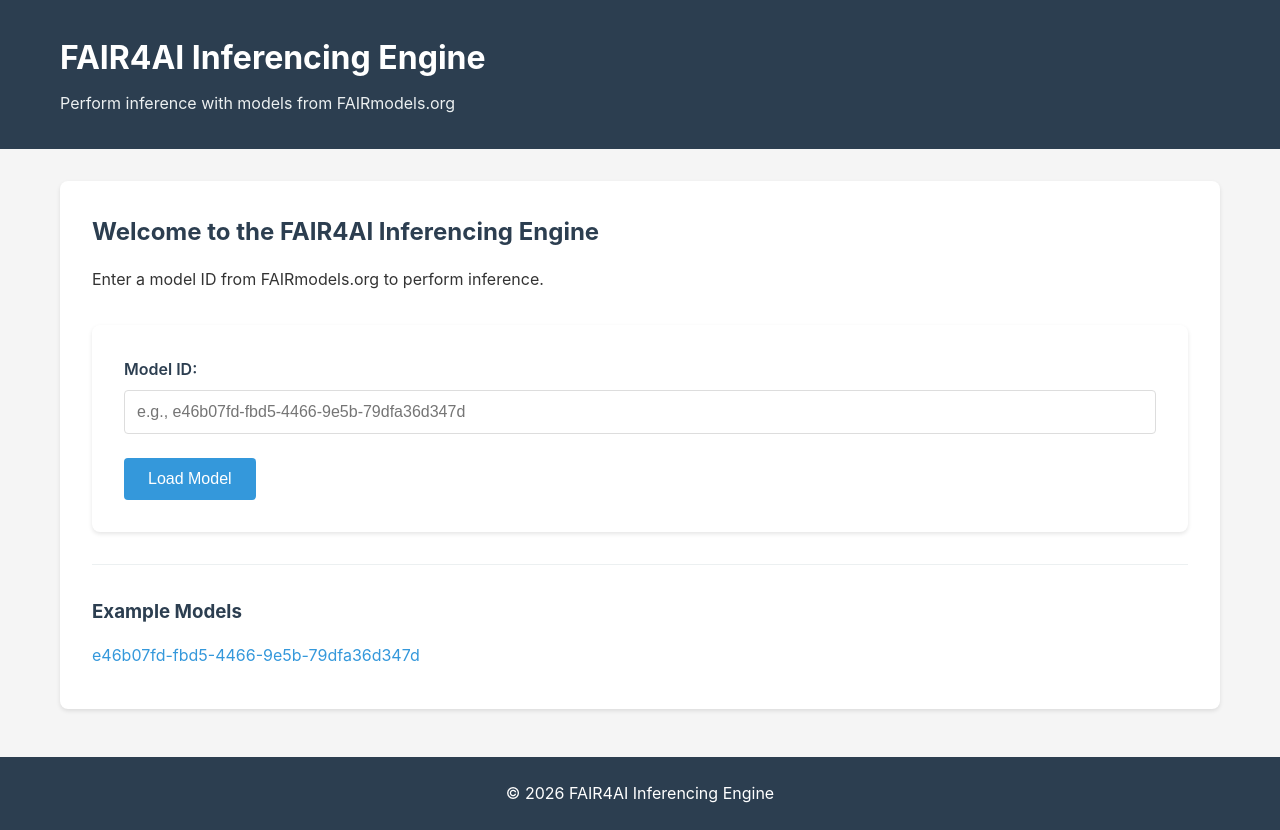
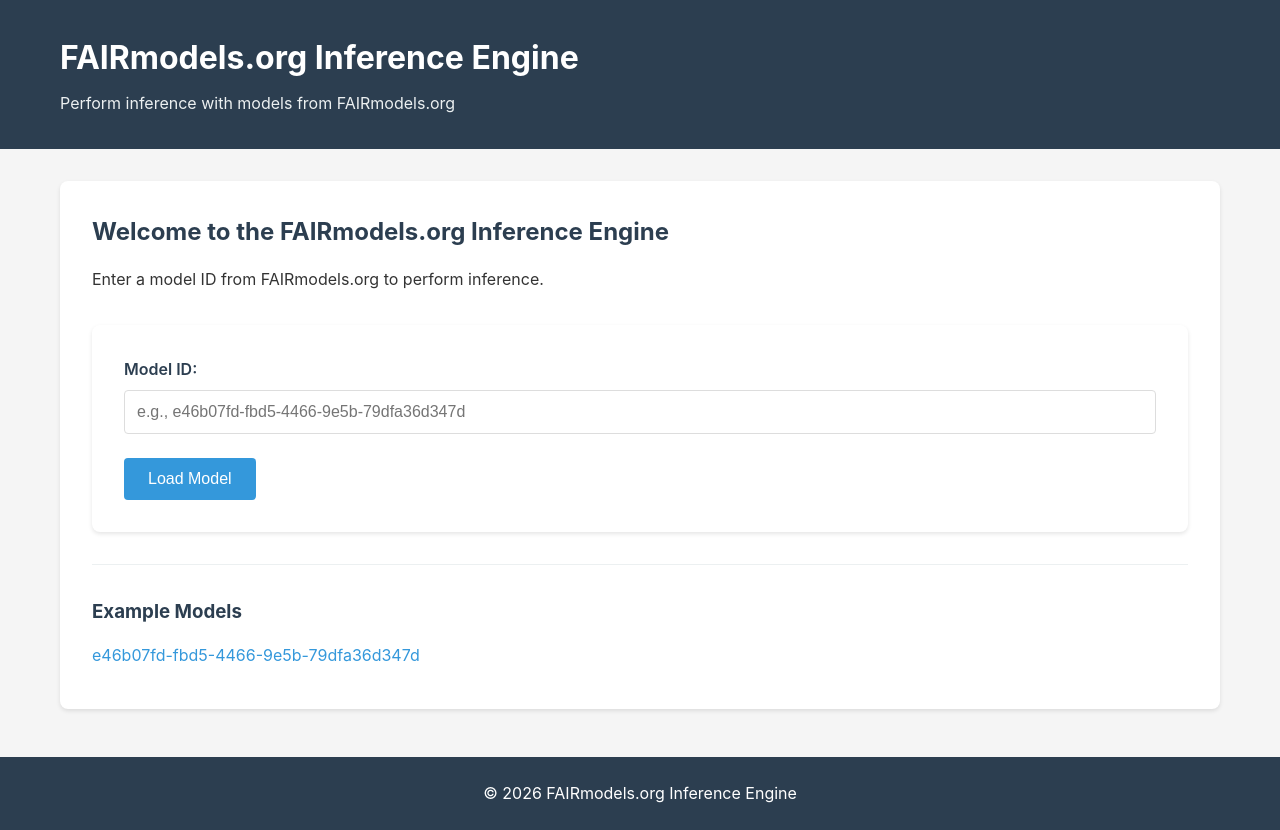
Before and after one commit to MaastrichtU-BISS/fairmodels-inference, a Flask app: page / in a window 1280 px wide. Run offline with Flask 3, Linux system fonts and the light colour scheme.

Commit message:
Renamed application

```diff
--- a/app.py
+++ b/app.py
@@ -1,5 +1,5 @@
 """
-FAIR4AI Inferencing Engine - Main Flask Application
+FAIRmodels.org Inference Engine - Main Flask Application
 
 This application provides a web interface for performing inference with models
 from FAIRmodels.org. It dynamically generates input forms based on model metadata
--- a/templates/base.html
+++ b/templates/base.html
@@ -3,13 +3,13 @@
 <head>
     <meta charset="UTF-8">
     <meta name="viewport" content="width=device-width, initial-scale=1.0">
-    <title>{% block title %}FAIR4AI Inferencing Engine{% endblock %}</title>
+    <title>{% block title %}FAIRmodels.org Inference Engine{% endblock %}</title>
     <link rel="stylesheet" href="{{ url_for('static', filename='css/style.css') }}">
 </head>
 <body>
     <header>
         <div class="container">
-            <h1><a href="{{ url_for('index') }}">FAIR4AI Inferencing Engine</a></h1>
+            <h1><a href="{{ url_for('index') }}">FAIRmodels.org Inference Engine</a></h1>
             <p>Perform inference with models from FAIRmodels.org</p>
         </div>
     </header>
@@ -20,7 +20,7 @@
 
     <footer>
         <div class="container">
-            <p>&copy; 2026 FAIR4AI Inferencing Engine</p>
+            <p>&copy; 2026 FAIRmodels.org Inference Engine</p>
         </div>
     </footer>
 </body>
--- a/templates/error.html
+++ b/templates/error.html
@@ -1,6 +1,6 @@
 {% extends "base.html" %}
 
-{% block title %}Error - FAIR4AI{% endblock %}
+{% block title %}Error - FAIRmodels.org{% endblock %}
 
 {% block content %}
 <div class="error-section">
--- a/templates/index.html
+++ b/templates/index.html
@@ -1,10 +1,10 @@
 {% extends "base.html" %}
 
-{% block title %}Home - FAIR4AI Inferencing Engine{% endblock %}
+{% block title %}Home - FAIRmodels.org Inference Engine{% endblock %}
 
 {% block content %}
 <div class="welcome-section">
-    <h2>Welcome to the FAIR4AI Inferencing Engine</h2>
+    <h2>Welcome to the FAIRmodels.org Inference Engine</h2>
     <p>Enter a model ID from FAIRmodels.org to perform inference.</p>
 
     <form action="" method="get" id="model-id-form" class="model-id-form">
--- a/templates/model_form.html
+++ b/templates/model_form.html
@@ -1,6 +1,6 @@
 {% extends "base.html" %}
 
-{% block title %}{{ model_name }} - FAIR4AI Inferencing{% endblock %}
+{% block title %}{{ model_name }} - FAIRmodels.org Inference{% endblock %}
 
 {% block content %}
 <div class="model-form-section">
--- a/templates/result.html
+++ b/templates/result.html
@@ -1,6 +1,6 @@
 {% extends "base.html" %}
 
-{% block title %}Inference Result - FAIR4AI{% endblock %}
+{% block title %}Inference Result - FAIRmodels.org{% endblock %}
 
 {% block content %}
 <div class="result-section">
```
